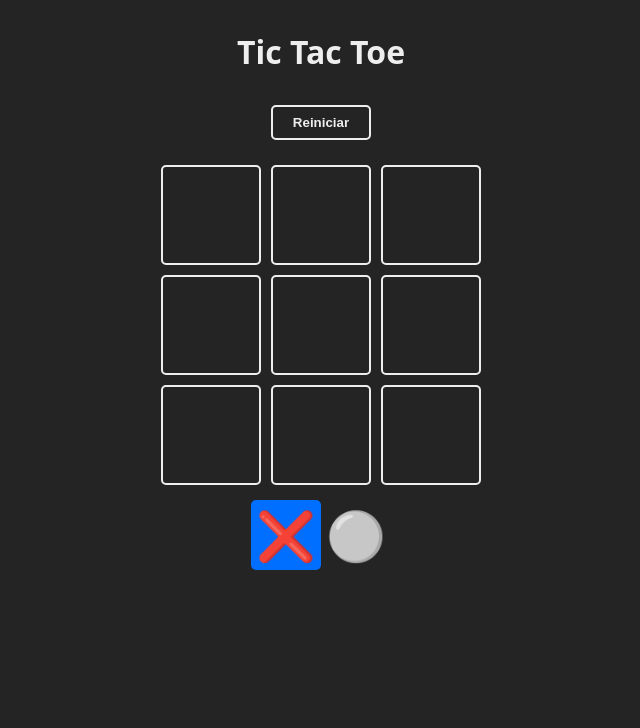
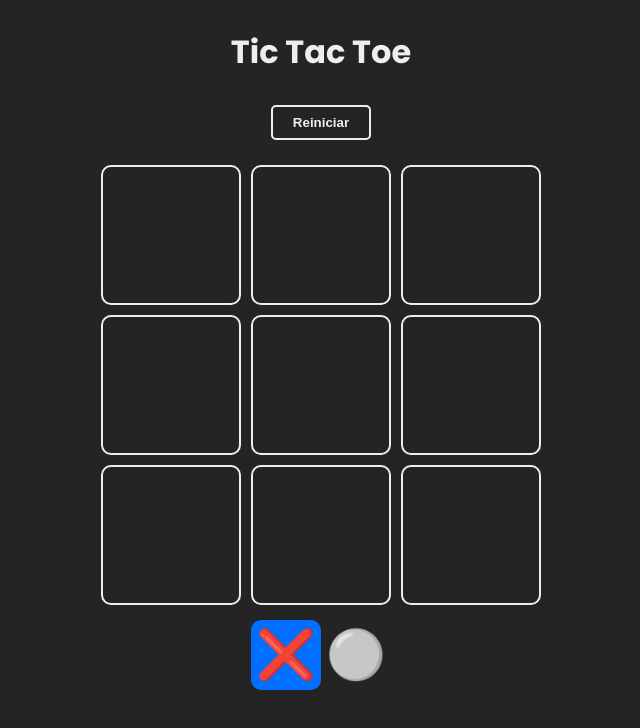
Before and after one commit to francoogilli/Tic-Tac-Toe, a React app: page / in a window 1280 px wide. Shown: the top 728 px of the page, without its empty margins (319-959 px from the left). Built offline with nearby package versions, Linux system fonts and the light colour scheme; the HTML template or start-up script is replaced by a standard one.

Commit message:
Square visibility improved

```diff
--- a/src/App.css
+++ /dev/null
@@ -1,41 +0,0 @@
-#root {
-  max-width: 1280px;
-  margin: 0 auto;
-  padding: 2rem;
-  text-align: center;
-}
-
-.logo {
-  height: 6em;
-  padding: 1.5em;
-  will-change: filter;
-}
-.logo:hover {
-  filter: drop-shadow(0 0 2em #646cffaa);
-}
-.logo.react:hover {
-  filter: drop-shadow(0 0 2em #61dafbaa);
-}
-
-@keyframes logo-spin {
-  from {
-    transform: rotate(0deg);
-  }
-  to {
-    transform: rotate(360deg);
-  }
-}
-
-@media (prefers-reduced-motion: no-preference) {
-  a:nth-of-type(2) .logo {
-    animation: logo-spin infinite 20s linear;
-  }
-}
-
-.card {
-  padding: 2em;
-}
-
-.read-the-docs {
-  color: #888;
-}
--- a/src/App.jsx
+++ b/src/App.jsx
@@ -5,8 +5,14 @@
 import { checkWinnerFrom, checkEndGame } from "./logic/board";
 import { WinnerModal } from "./components/WinnerModal";
 function App() {
-  const [board, setBoard] = useState(Array(9).fill(null));
-  const [turn, setTurn] = useState(TURNS.X);
+  const [board, setBoard] = useState(() => {
+    const boardFromStorage = window.localStorage.getItem('board');
+    return boardFromStorage ? JSON.parse(boardFromStorage) : Array(9).fill(null)
+  });
+  const [turn, setTurn] = useState(()=>{
+    const turnFromStorage = window.localStorage.getItem('turn');
+    return turnFromStorage ?? TURNS.X
+  });
   const [winner, setWinner] = useState(null);
 
 
@@ -15,6 +21,9 @@
     setBoard(Array(9).fill(null));
     setTurn(TURNS.X);
     setWinner(null);
+
+    window.localStorage.removeItem('board');
+    window.localStorage.removeItem('turn');
   }
 
 
@@ -27,6 +36,8 @@
 
     const newTurn = turn === TURNS.X ? TURNS.O : TURNS.X;
     setTurn(newTurn);
+    window.localStorage.setItem('board', JSON.stringify(newBoard));
+    window.localStorage.setItem('turn', newTurn);
     const newWinner = checkWinnerFrom(newBoard);
     if (newWinner) {
       confetti();
--- a/src/index.css
+++ b/src/index.css
@@ -1,5 +1,7 @@
+@import url('https://fonts.googleapis.com/css2?family=Open+Sans:ital,wght@1,600&family=Poppins:ital,wght@0,100;0,200;0,300;0,400;0,500;0,600;0,700;0,800;0,900;1,100;1,200;1,300;1,400;1,500;1,600;1,700;1,800;1,900&family=Roboto:ital,wght@0,500;0,900;1,900&display=swap');
+
 :root {
-  font-family: system-ui, -apple-system, BlinkMacSystemFont, 'Segoe UI', Roboto, Oxygen, Ubuntu, Cantarell, 'Open Sans', 'Helvetica Neue', sans-serif;
+  font-family: 'Poppins';
   font-size: 16px;
   line-height: 24px;
   font-weight: 400;
@@ -99,10 +101,10 @@
 
 .winner .text {
   background: #111;
-  height: 300px;
-  width: 320px;
-  border: 2px solid #eee;
-  border-radius: 10px;
+  height: 400px;
+  width: 400px;
+  border: 2px solid #434343;
+  border-radius: 25px;
   display: flex;
   flex-direction: column;
   justify-content: center;
@@ -121,10 +123,10 @@
 }
 
 .square {
-  width: 100px;
-  height: 100px;
+  width: 140px;
+  height: 140px;
   border: 2px solid #eee;
-  border-radius: 5px;
+  border-radius: 10px;
   display: grid;
   place-items: center;
   cursor: pointer;
```
